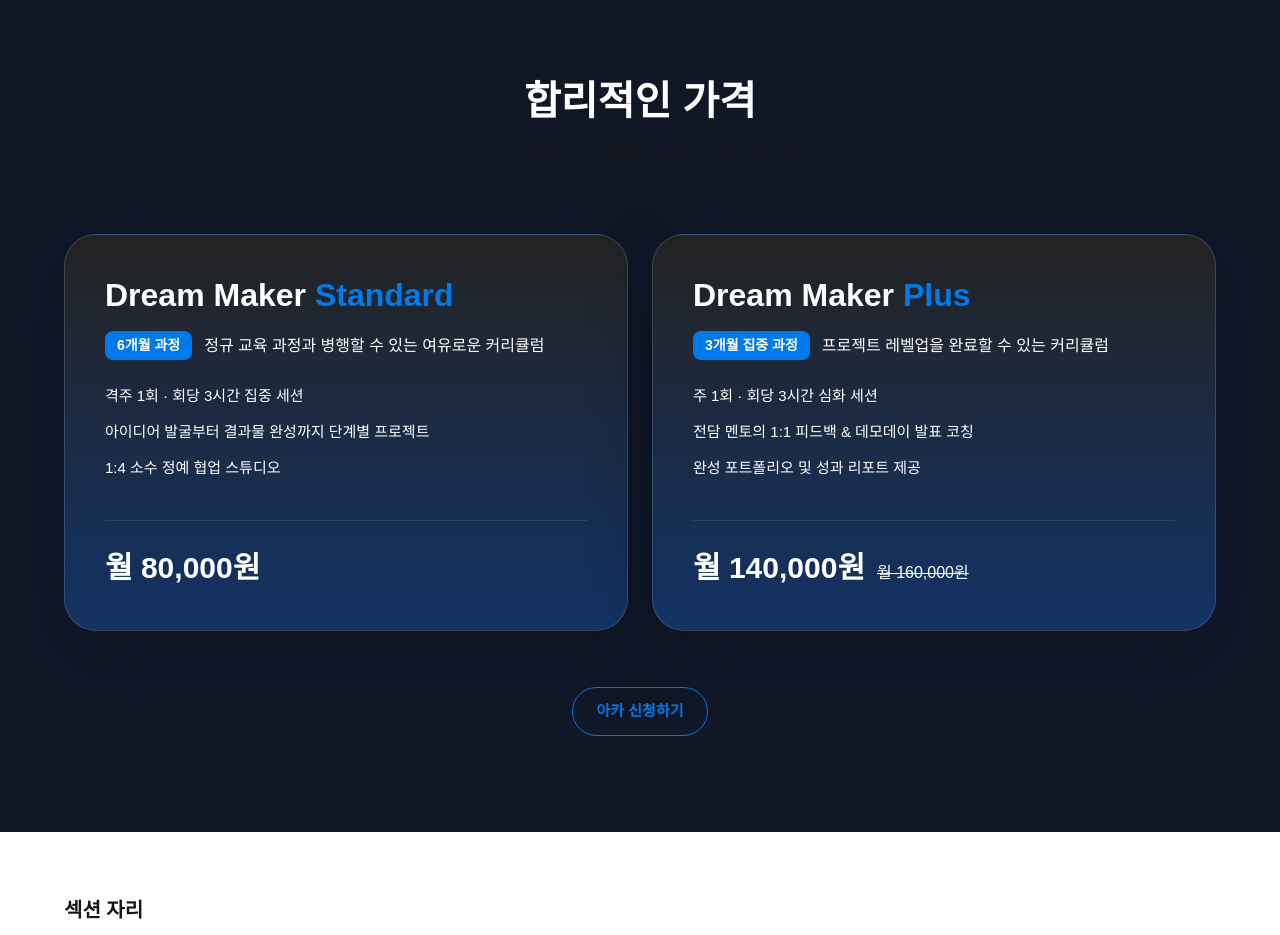
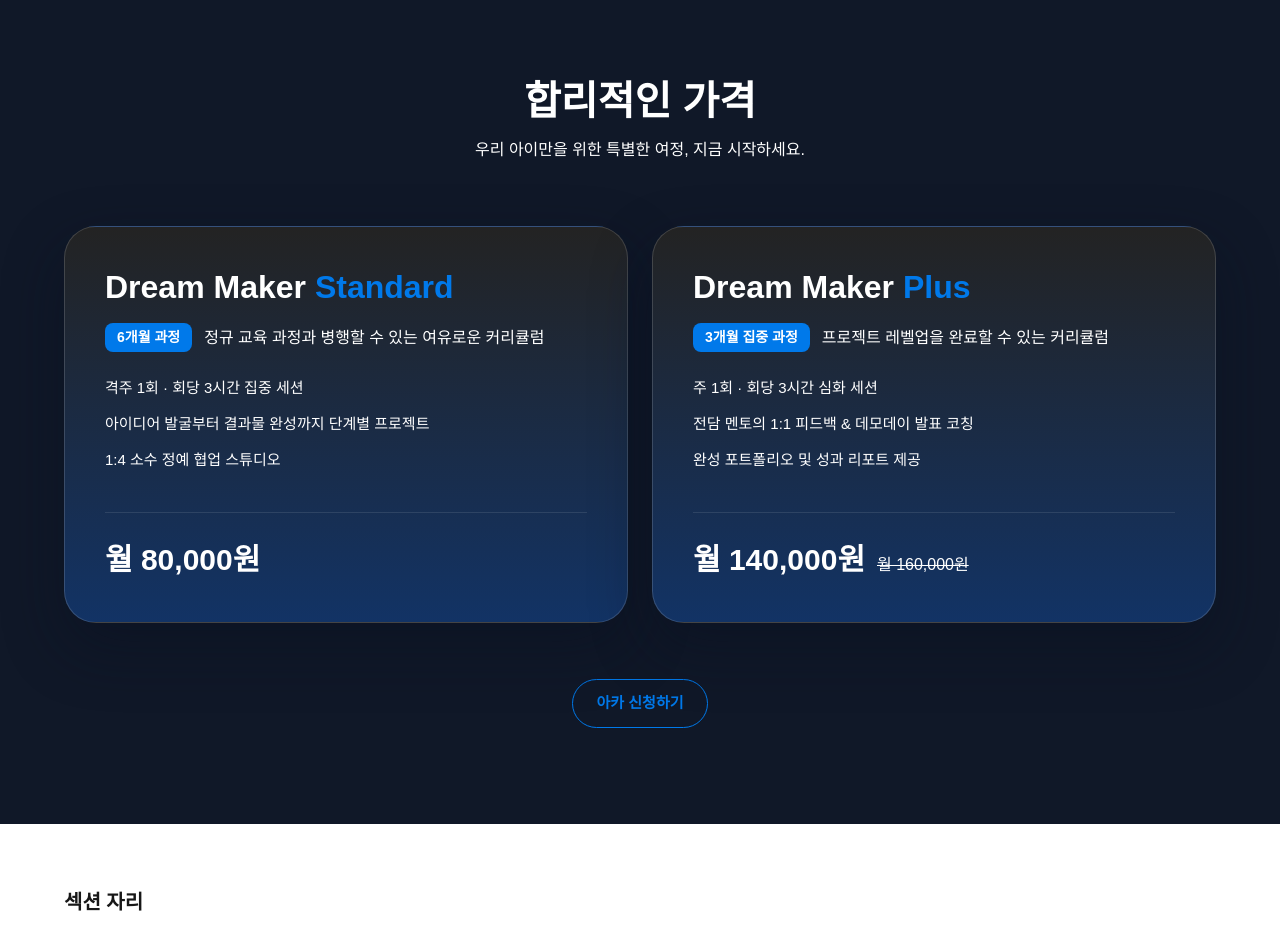
Before and after one commit to WithM2/iakkaweb, a Next.js app: page /ko in a window 1280 px wide. Shown: the part 3860-4795 px from the top of the page. Built offline with nearby package versions, Linux system fonts and the light colour scheme.

Commit message:
Style pricing subtitle in white

```diff
--- a/src/components/ko/PricingSection.tsx
+++ b/src/components/ko/PricingSection.tsx
@@ -109,7 +109,7 @@ export default function PricingSection() {
           <h2 className="text-[32px] font-semibold leading-tight text-white md:text-[40px]">
             합리적인 가격
           </h2>
-          <p className="mt-4 text-[16px] leading-[26px] text-ink-400 md:text-[18px] md:leading-[28px]">
+          <p className="mt-3 text-[14px] font-medium leading-[22px] text-white md:text-[16px] md:leading-[24px]">
             우리 아이만을 위한 특별한 여정, 지금 시작하세요.
           </p>
         </div>
```
